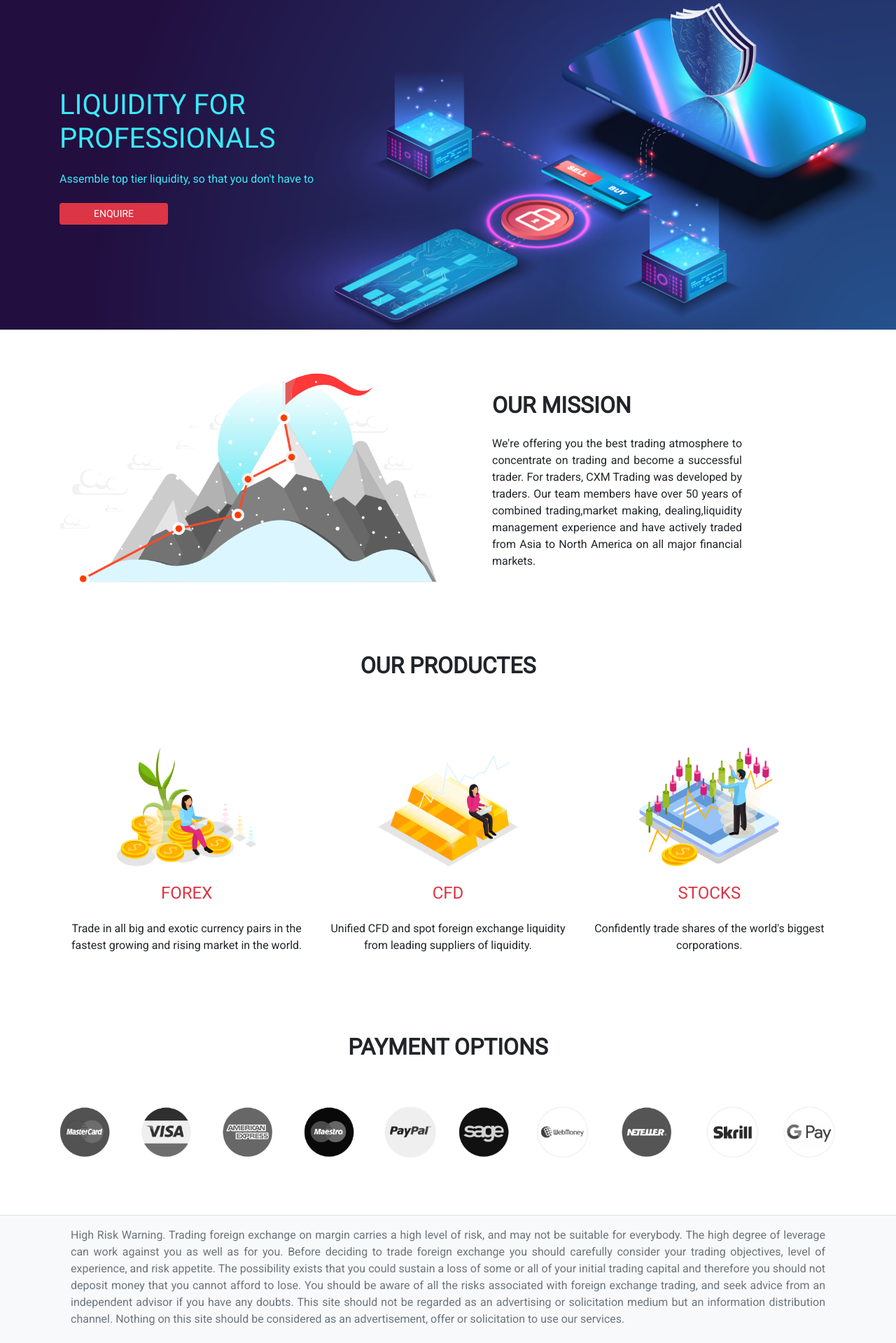
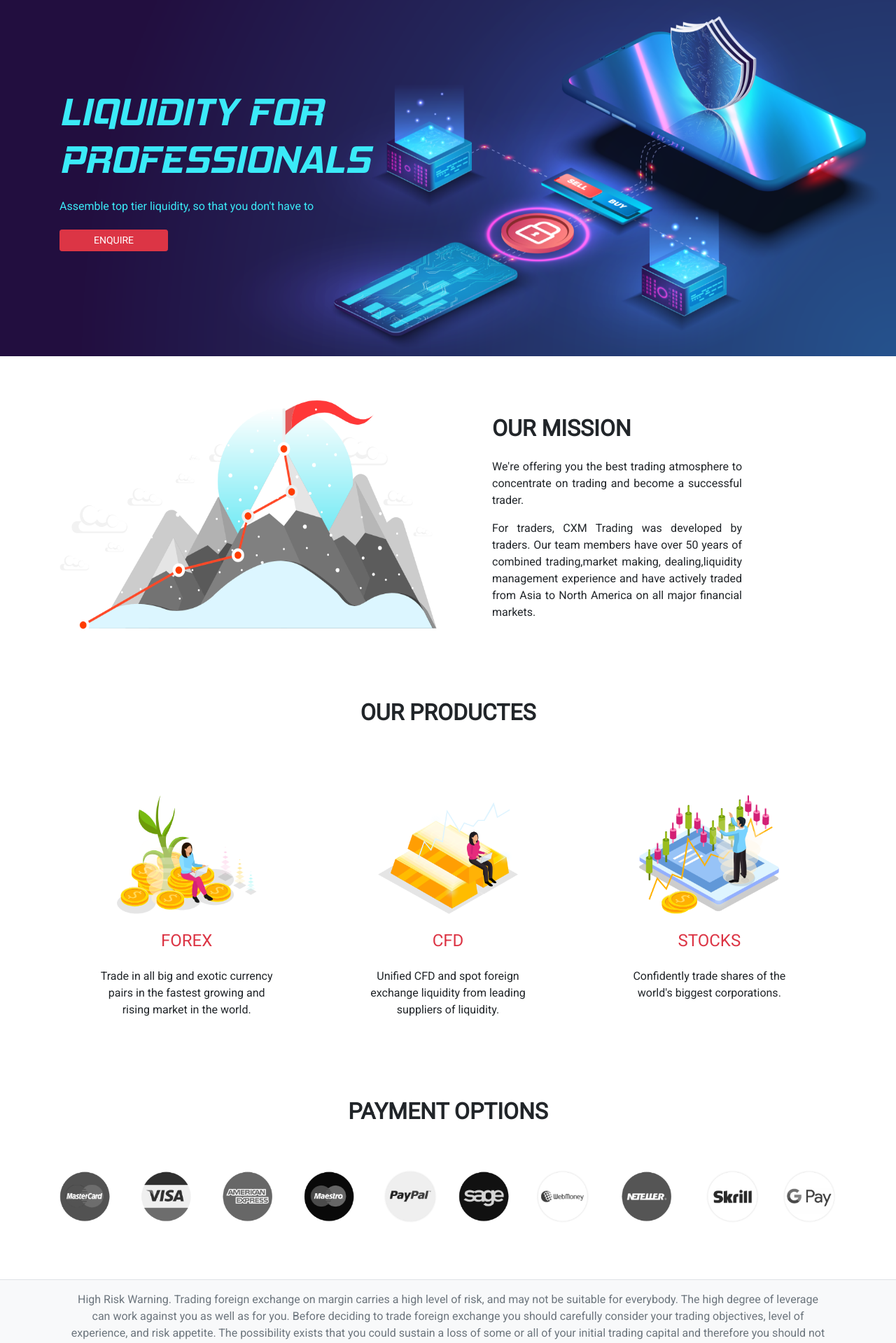
Before and after one commit to narendra897715/cxm, an Angular app: page /home in a window 1280 px wide. Shown: the part 140-2059 px from the top of the page at 70% size. Built offline with nearby package versions, Linux system fonts and the light colour scheme.

Commit message:
fourthcommit

```diff
--- a/src/app/app.component.html
+++ b/src/app/app.component.html
@@ -43,10 +43,10 @@
     <nav class="navbar navbar-expand-lg navbar-dark bg-transparent m-2">
       <ul class="navbar-nav m-auto">
         <li class="nav-item active">
-          <a class="nav-link" href="aboutUs.html">About Us</a>
+          <a class="nav-link" routerLink="/information/aboutus">About Us</a>
         </li>
         <li class="nav-item active">
-          <a class="nav-link" href="contactUs.html">Contact Us</a>
+          <a class="nav-link" routerLink="/information/contact">Contact Us</a>
         </li>
         <li class="nav-item active">
           <a class="nav-link" routerLink="/information/websitetermsandconditions">Website termes&conditions</a>
@@ -59,7 +59,7 @@
         </li>
       </ul>
     </nav>
-    <p class="py-5">CXM Prime is a trading name of Alchemy Prime Limited (a company registered in England and Wales authorized and regulated by the Financial Conduct Authority of the UK (FCA) under firm reference no 612233). The UK offices is located at 10 Leyden Street London E1 7LL United Kingdom. Risk Warning: Trading Forex and Contracts for Difference (CFDs) on margin carries a high level of risk and may not be suitable for everybody. The high degree of leverage can work against you as well as for you. Before deciding to trade Forex and CFDs, you should carefully consider your trading objectives, level of experience and risk appetite. The possibility exists that you could sustain a loss of some or all of your initial trading capital and therefore you should not deposit money that you cannot afford to lose. You should be aware of all the risks associated with trading Forex and CFDs and seek advice from an independent adviser if you have any doubts.</p>
+    <p class="py-5" style="text-align:center">CXM Prime is a trading name of Alchemy Prime Limited (a company registered in England and Wales authorized and regulated by the Financial Conduct Authority of the UK (FCA) under firm reference no 612233). The UK offices is located at 10 Leyden Street London E1 7LL United Kingdom. Risk Warning: Trading Forex and Contracts for Difference (CFDs) on margin carries a high level of risk and may not be suitable for everybody. The high degree of leverage can work against you as well as for you. Before deciding to trade Forex and CFDs, you should carefully consider your trading objectives, level of experience and risk appetite. The possibility exists that you could sustain a loss of some or all of your initial trading capital and therefore you should not deposit money that you cannot afford to lose. You should be aware of all the risks associated with trading Forex and CFDs and seek advice from an independent adviser if you have any doubts.</p>
       <p class="pb-3">&copy; CXM Prime by Gehan Lmnyr with &hearts;</p>
   </div>
 </footer>
--- a/src/app/home/home.component.html
+++ b/src/app/home/home.component.html
@@ -5,7 +5,7 @@
     <div class="container">
 
         <main class="text-left text-infoo">
-          <h1 class="text-uppercase">LIQUIDITY FOR<br>PROFESSIONALS</h1>
+          <h1 class="text-uppercase sub-header">LIQUIDITY FOR<br>PROFESSIONALS</h1>
           <h6 class="my-4">Assemble top tier liquidity, so that you don't have to</h6>
           <button class="btn btn-sm btn-danger px-5">ENQUIRE</button>
         </main>
@@ -22,9 +22,9 @@
       </div>
       <div class="col-md-6 col-sm-12 my-auto">
         <h2 class="font-weight-bold my-4 pl-5">OUR MISSION</h2>
-        <p class="w-75 pl-5">We're offering you the best trading atmosphere to concentrate on trading and become a successful trader.
+        <p class="w-75 pl-5">We're offering you the best trading atmosphere to concentrate on trading and become a successful trader.</p>
 
-          For traders, CXM Trading was developed by traders. Our team members have over 50 years of combined trading,market making, dealing,liquidity management experience and have actively traded from Asia to North America on all major financial markets.
+        <p class="w-75 pl-5">For traders, CXM Trading was developed by traders. Our team members have over 50 years of combined trading,market making, dealing,liquidity management experience and have actively traded from Asia to North America on all major financial markets.
           </p>
       </div>
     </div>
@@ -39,17 +39,17 @@
         <div class="col-lg-4 col-md-12">
           <img src="assets/FOREX.png" alt="FOREX" style="width: 200px;height:170px">
           <h4 class="text-danger m-4">FOREX</h4>
-          <p style="text-align:center">Trade in all big and exotic currency pairs in the fastest growing and rising market in the world.</p>
+          <p style="text-align:center"><span style="width:250px;display:inline-block">Trade in all big and exotic currency pairs in the fastest growing and rising market in the world.</span></p>
         </div>
         <div class="col-lg-4 col-md-12">
           <img src="assets/CFD.png" alt="CFD" style="width: 200px;height:170px">
           <h4 class="text-danger m-4">CFD</h4>
-          <p style="text-align:center">Unified CFD and spot foreign exchange liquidity from leading suppliers of liquidity.</p>
+          <p style="text-align:center"><span style="width:250px;display:inline-block">Unified CFD and spot foreign exchange liquidity from leading suppliers of liquidity.</span></p>
         </div>
         <div class="col-lg-4 col-md-12">
           <img src="assets/STOCKS.png" alt="STOCKS" style="width: 200px;height:170px">
           <h4 class="text-danger m-4">STOCKS</h4>
-          <p style="text-align:center">Confidently trade shares of the world's biggest corporations.</p>
+          <p style="text-align:center"><span style="width:250px;display:inline-block">Confidently trade shares of the world's biggest corporations.</span></p>
         </div>
       </div>
     </div>
@@ -73,7 +73,7 @@
   <!-- highrisk -->
   <section class="highrisk bg-light border-top text-center mt-5 pb-5" id="highrisk">
     <div class="container">
-      <p class="text-muted p-3">High Risk Warning. Trading foreign exchange on margin carries a high level of risk, and may not be suitable for everybody. The high degree of leverage can work against you as well as for you. Before deciding to trade foreign exchange you should carefully consider your trading objectives, level of experience, and risk appetite. The possibility exists that you could sustain a loss of some or all of your initial trading capital and therefore you should not deposit money that you cannot afford to lose. You should be aware of all the risks associated with foreign exchange trading, and seek advice from an independent advisor if you have any doubts. This site should not be regarded as an advertising or solicitation medium but an information distribution channel. Nothing on this site should be considered as an advertisement, offer or solicitation to use our services.</p>
+      <p class="text-muted p-3" style="text-align:center">High Risk Warning. Trading foreign exchange on margin carries a high level of risk, and may not be suitable for everybody. The high degree of leverage can work against you as well as for you. Before deciding to trade foreign exchange you should carefully consider your trading objectives, level of experience, and risk appetite. The possibility exists that you could sustain a loss of some or all of your initial trading capital and therefore you should not deposit money that you cannot afford to lose. You should be aware of all the risks associated with foreign exchange trading, and seek advice from an independent advisor if you have any doubts. This site should not be regarded as an advertising or solicitation medium but an information distribution channel. Nothing on this site should be considered as an advertisement, offer or solicitation to use our services.</p>
       <h5><strong>Kemp House,160 City Road, London EC1V 2NX</strong></h5>
       <h5><strong>Please read our full &nbsp;</strong> <span class="text-danger" style="cursor: pointer;" routerLink="/information/termsandconditions">terms and conditions</span></h5>
 
--- a/src/app/information/aboutus/aboutus.component.html
+++ b/src/app/information/aboutus/aboutus.component.html
@@ -3,7 +3,7 @@
     <div class="container">
     <div class="row">
       <div class="col-md-6 col-sm-12 my-auto">
-        <h2 class="font-weight-bold text-uppercase py-3">About Us</h2>
+        <h1 class="font-weight-bold text-uppercase py-3 sub-header">About Us</h1>
         <p>CXM Prime is built on a wealth of experience and business knowledge, developed by industry veterans. CXM Prime leaders are specialists in both CFD and FX liquidity.  CXM Prime offers a full range of liquidity and technology solutions to institutional clients.The pure business-to-business model of the company makes tailor-made solutions customized to each broker's unique needs.</p></div>
         <div class="col-md-6 col-sm-12">
           <img src="assets/aboutus.png" alt="AboutUs" class="w-100 h-100">
--- a/src/app/information/contact/contact.component.html
+++ b/src/app/information/contact/contact.component.html
@@ -3,7 +3,7 @@
     <div class="container">
       <div class="row">
         <div class="col-md-6 col-sm-12 my-auto">
-          <h2 class="font-weight-bold text-uppercase py-3">contact Us</h2>
+          <h1 class="font-weight-bold text-uppercase py-3 sub-header">contact Us</h1>
           <p>CXM Prime is built on a wealth of experience and business knowledge, developed by industry veterans. CXM Prime leaders are specialists in both CFD and FX liquidity.  CXM Prime offers a full range of liquidity and technology solutions to institutional clients.The pure business-to-business model of the company makes tailor-made solutions customized to each broker's unique needs. </p>
         </div>
         <div class="col-md-6 col-sm-12">
--- a/src/app/information/cookiespolicy/cookiespolicy.component.html
+++ b/src/app/information/cookiespolicy/cookiespolicy.component.html
@@ -1,7 +1,7 @@
 <header class="py-5">
         <div class="container-fluid" style="text-align: center;">
-          <h1>Cookies Policy</h1>
-          <p style="text-align: center;"><span style="max-width:500px;display:inline-block">This policy explains how cookies are used on our website, what cookies may be set when you visit our website and how to manage and delete them.</span></p>
+          <h2 class="description font-weight-bold">COOKIES POLICY</h2>
+          <p class="py-3" style="text-align: center;"><span style="max-width:600px;display:inline-block">This policy explains how cookies are used on our website, what cookies may be set when you visit our website and how to manage and delete them.</span></p>
         </div>
     </header>
 
--- a/src/app/information/information.component.html
+++ b/src/app/information/information.component.html
@@ -3,7 +3,7 @@
  <!-- highrisk -->
  <section class="highrisk bg-light border-top text-center mt-5 pb-5" id="highrisk">
     <div class="container">
-      <p class="text-muted p-3">High Risk Warning. Trading foreign exchange on margin carries a high level of risk, and may not be suitable for everybody. The high degree of leverage can work against you as well as for you. Before deciding to trade foreign exchange you should carefully consider your trading objectives, level of experience, and risk appetite. The possibility exists that you could sustain a loss of some or all of your initial trading capital and therefore you should not deposit money that you cannot afford to lose. You should be aware of all the risks associated with foreign exchange trading, and seek advice from an independent advisor if you have any doubts. This site should not be regarded as an advertising or solicitation medium but an information distribution channel. Nothing on this site should be considered as an advertisement, offer or solicitation to use our services.</p>
+      <p class="text-muted p-3" style="text-align:center">High Risk Warning. Trading foreign exchange on margin carries a high level of risk, and may not be suitable for everybody. The high degree of leverage can work against you as well as for you. Before deciding to trade foreign exchange you should carefully consider your trading objectives, level of experience, and risk appetite. The possibility exists that you could sustain a loss of some or all of your initial trading capital and therefore you should not deposit money that you cannot afford to lose. You should be aware of all the risks associated with foreign exchange trading, and seek advice from an independent advisor if you have any doubts. This site should not be regarded as an advertising or solicitation medium but an information distribution channel. Nothing on this site should be considered as an advertisement, offer or solicitation to use our services.</p>
       <h5><strong>Kemp House,160 City Road, London EC1V 2NX</strong></h5>
       <h5><strong>Please Read our full &nbsp;</strong><span class="text-danger" style="cursor: pointer;" routerLink="/information/termsandconditions">terms and conditions</span></h5>
     </div>
--- a/src/app/information/privacypolicy/privacypolicy.component.html
+++ b/src/app/information/privacypolicy/privacypolicy.component.html
@@ -1,6 +1,6 @@
 <header class="py-5">
         <div class="container-fluid" style="text-align: center">
-          <h1>Privacy Policy</h1>
+          <h2 class="description font-weight-bold">PRIVACY POLICY</h2>
         </div>
     </header>
 
--- a/src/app/information/termsandconditions/termsandconditions.component.html
+++ b/src/app/information/termsandconditions/termsandconditions.component.html
@@ -1,6 +1,6 @@
 <header class="py-5">
     <div class="container-fluid" style="text-align: center">
-      <h1>Terms and Conditions</h1>
+      <h2 class="description font-weight-bold">TERMS AND CONDITIONS</h2>
     </div>
 </header>
 
--- a/src/app/information/websitetermsandconditions/websitetermsandconditions.component.html
+++ b/src/app/information/websitetermsandconditions/websitetermsandconditions.component.html
@@ -1,6 +1,6 @@
 <header class="py-5">
         <div class="container-fluid" style="text-align: center">
-          <h1>Website Terms and Conditions</h1>
+          <h2 class="description font-weight-bold">WEBSITE TERMS AND CONDITIONS</h2>
         </div>
     </header>
 
--- a/src/styles.css
+++ b/src/styles.css
@@ -1,5 +1,6 @@
 /* You can add global styles to this file, and also import other style files */
 @import url('https://fonts.googleapis.com/css?family=Roboto');
+@import url('https://fonts.googleapis.com/css?family=Poppins&display=swap');
 
 html,
 body,
@@ -8,6 +9,16 @@ body,
     height: 100%;
     margin: 0;
     font-family:'Roboto';
+}
+.description {
+  font-family: 'Poppins';
+}
+.sub-header {
+  font-family:'hemi-head';
+}
+@font-face {
+  font-family: hemi-head;
+  src: url('./assets/font/hemi-head.ttf') format("opentype");
 }
 p {
   text-align:justify;
@@ -25,7 +36,7 @@ h1 {font-size:1rem;}
 
   /* Large devices (desktops, 992px and up) */
   @media (min-width: 992px) {
-    h1 {font-size:2.5rem;} /*1rem = 16px*/
+    h1 {font-size:3.5rem !important;} /*1rem = 16px*/
   }
 
   /* Extra large devices (large desktops, 1200px and up) */
```
Also changed, not shown: src/assets/font/hemi-head.ttf (added).
